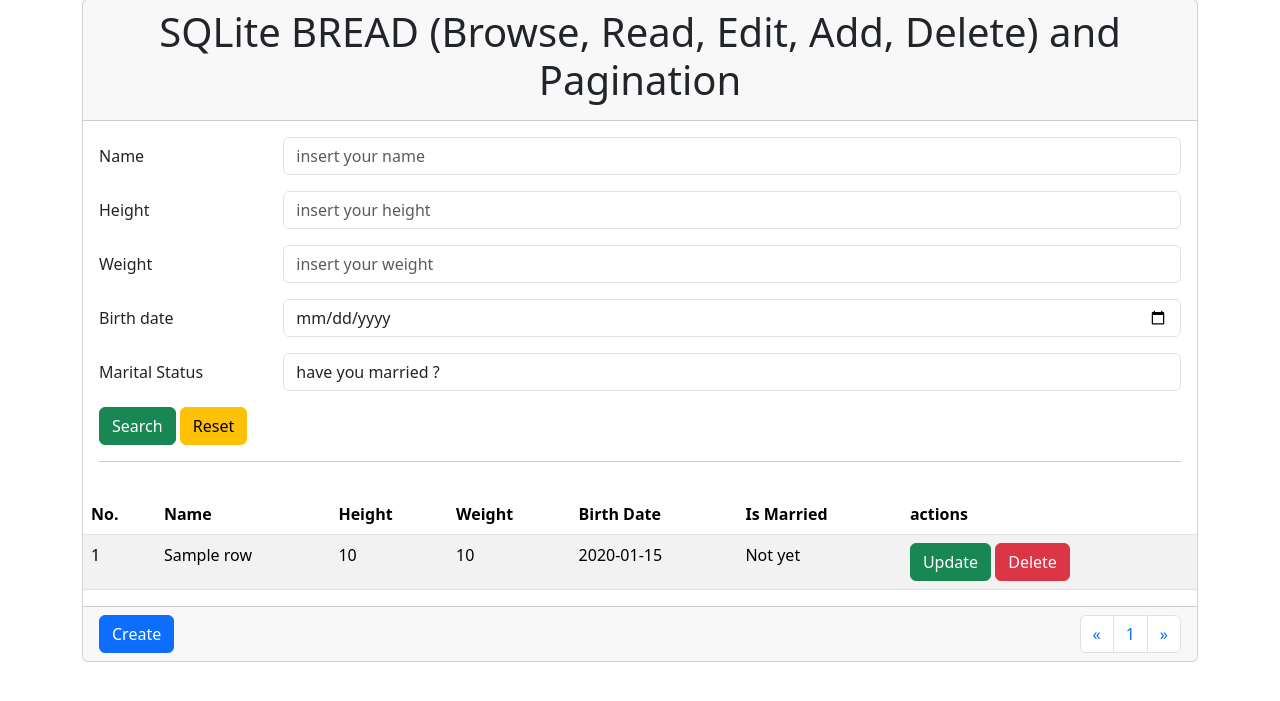
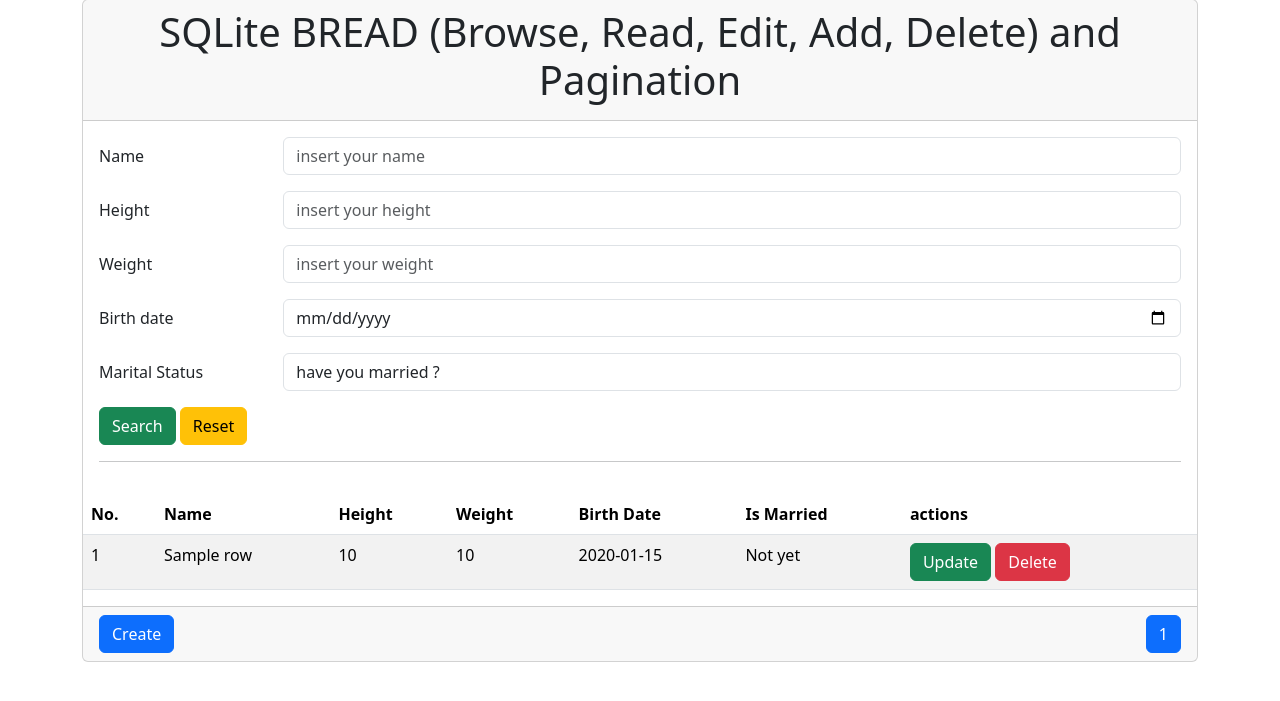
Before and after one commit to ariqghzcode/SQLite-BREAD, a Node server app: template views/table.ejs in a window 1280 px wide. Shown: the part 17-718 px from the top of the page. Run offline with Node 20, Linux system fonts and the light colour scheme; the template is opened without the code that fills it: most values are stand-ins (such as "Sample title", 1, 10 or a date in 2020); some libraries are stand-ins or nearby versions.

Commit message:
update table

```diff
--- a/views/table.ejs
+++ b/views/table.ejs
@@ -108,19 +108,23 @@
                 <input type="button" value="Create" onclick="window.location.href='/add'" class="btn btn-primary">
             <nav aria-label="Page navigation example">
                 <ul class="pagination mb-0">
+                    <% if (page > 1){ %>
                     <li class="page-item">
-                        <a class="page-link" href="#" aria-label="Previous">
+                        <a class="page-link" href="/?<%= url.replace(`page=${page}`, `page=${page - 1}`) %>" aria-label="Previous">
                             <span aria-hidden="true">&laquo;</span>
                         </a>
                     </li>
+                    <% } %>
                     <% for (let i = 1; i <= pages; i++) {%>
-                    <li class="page-item"><a class="page-link" href="/?page=<%= i %>"><%= i %></a></li>
+                    <li class="page-item<%= page == i ? ' active' : '' %>"><a class="page-link" href="/?<%= url.replace(`page=${page}`, `page=${i}`) %>"><%= i %></a></li>
                     <% } %>
+                    <% if (page < pages){ %>
                     <li class="page-item">
-                        <a class="page-link" href="#" aria-label="Next">
+                        <a class="page-link" href="/?<%= url.replace(`page=${page}`, `page=${page + 1}`) %>" aria-label="Next">
                             <span aria-hidden="true">&raquo;</span>
                         </a>
                     </li>
+                    <% } %>
                 </ul>
             </nav>
             </div>
```
